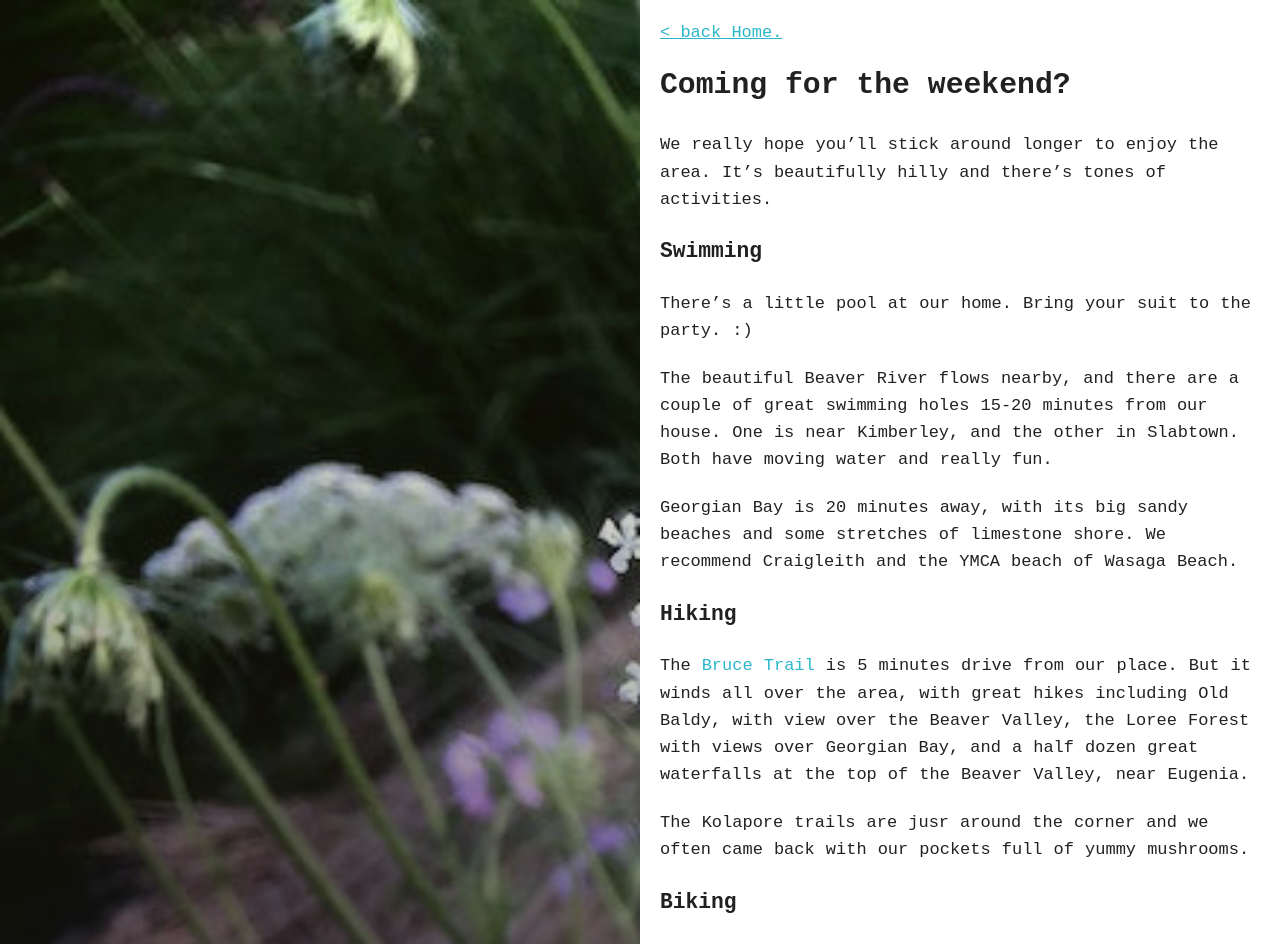
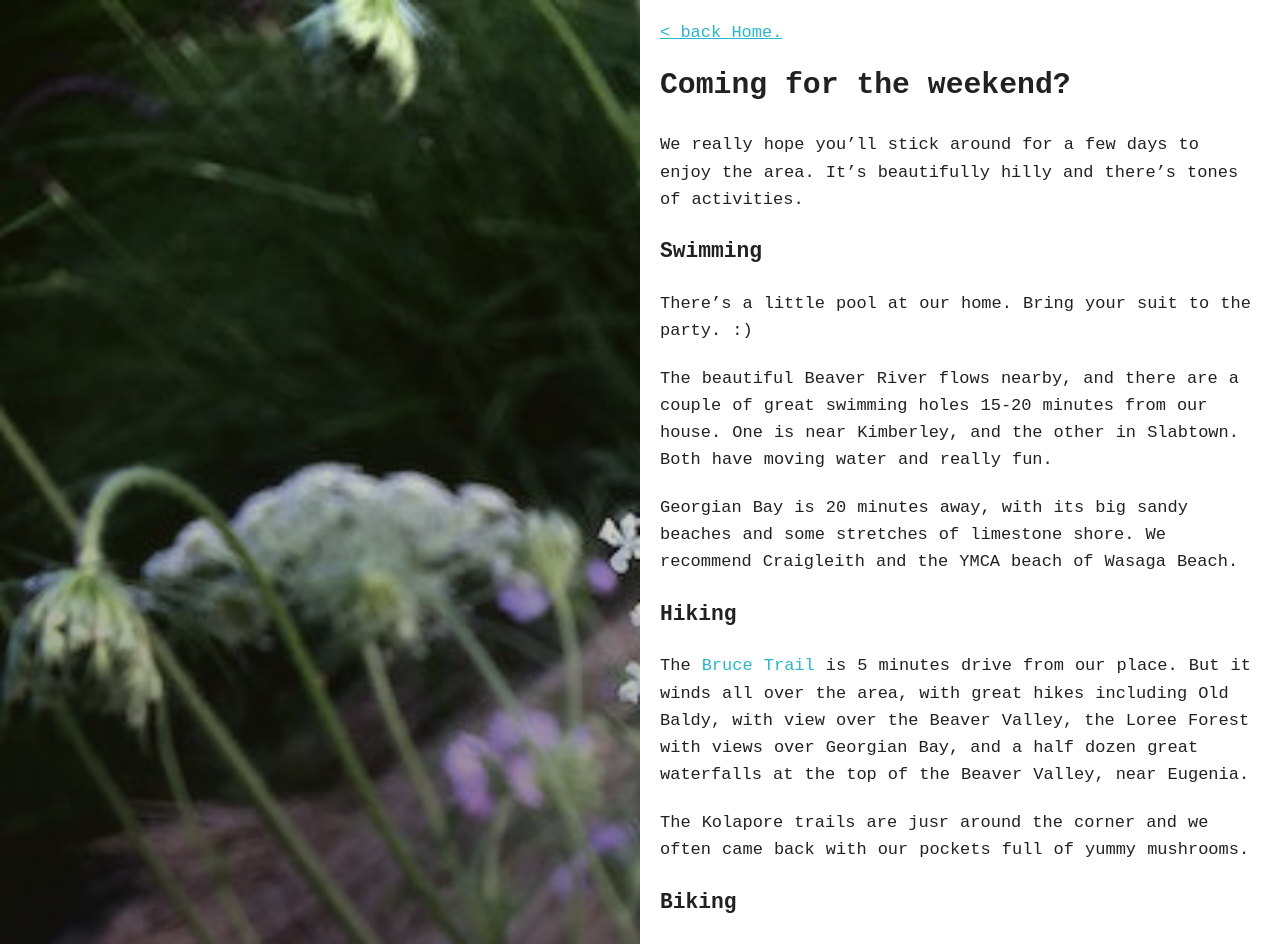
Before and after one commit to kevwalsh/carota, a Jekyll site: the page built from _posts/2016-01-04-stuff-to-do.md, in a window 1280 px wide. Shown: the top 944 px of the page. Built offline with Jekyll 4.4.1, drawn with Linux system fonts in a browser that asks for light colours.

Commit message:
Update 2016-01-04-stuff-to-do.md

```diff
--- a/_posts/2016-01-04-stuff-to-do.md
+++ b/_posts/2016-01-04-stuff-to-do.md
@@ -7,7 +7,7 @@
   svg: canoe.svg
   png: canoe.png
 ---
-We really hope you'll stick around longer to enjoy the area. It's beautifully hilly and there's tones of activities.
+We really hope you'll stick around for a few days to enjoy the area. It's beautifully hilly and there's tones of activities.
 
 #### Swimming
 
```
